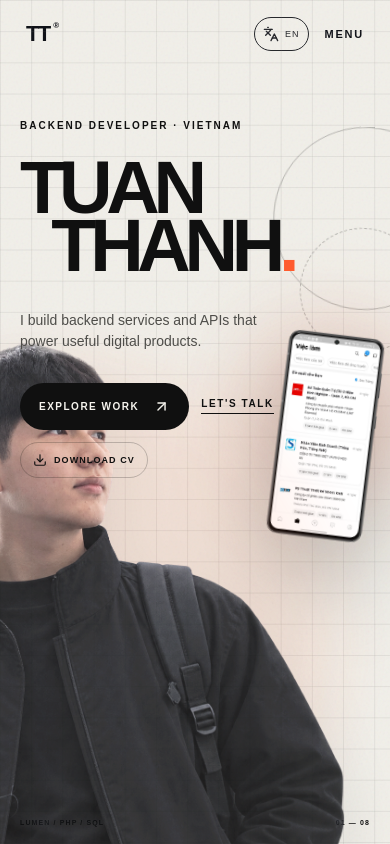
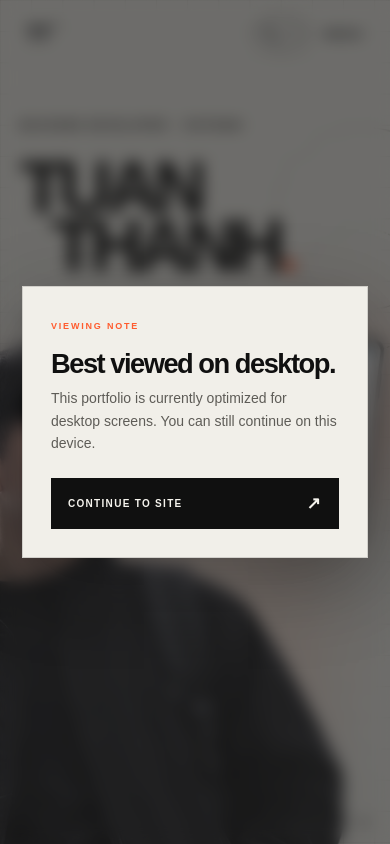
Before and after one commit to tuanthanh7/portfolio, a React (Vite) app: page / in a window 390 px wide. Shown: the top 844 px of the page. Built offline with nearby package versions, Linux system fonts and the light colour scheme.

Commit message:
Add mobile viewing notice

```diff
--- a/src/App.jsx
+++ b/src/App.jsx
@@ -21,6 +21,10 @@ gsap.registerPlugin(ScrollTrigger);
 
 export default function App() {
   const [activeProject, setActiveProject] = useState(0);
+  const [showDeviceNotice, setShowDeviceNotice] = useState(() =>
+    window.matchMedia("(max-width: 760px), (orientation: portrait)").matches &&
+    sessionStorage.getItem("portfolio-device-notice-dismissed") !== "1"
+  );
   const [language, setLanguage] = useState(() => localStorage.getItem("portfolio-language") === "vi" ? "vi" : "en");
   const lenisRef = useRef(null);
   const t = translations[language];
@@ -38,6 +42,11 @@ export default function App() {
     localStorage.setItem("portfolio-language", next);
     return next;
   });
+
+  const dismissDeviceNotice = () => {
+    sessionStorage.setItem("portfolio-device-notice-dismissed", "1");
+    setShowDeviceNotice(false);
+  };
 
   useEffect(() => {
     document.documentElement.lang = language;
@@ -133,6 +142,20 @@ export default function App() {
 
   return (
     <>
+      {showDeviceNotice && (
+        <div className="device-notice-backdrop" role="presentation">
+          <section className="device-notice" role="dialog" aria-modal="true" aria-labelledby="device-notice-title">
+            <span className="device-notice-kicker">{language === "vi" ? "GỢI Ý TRẢI NGHIỆM" : "VIEWING NOTE"}</span>
+            <h2 id="device-notice-title">{language === "vi" ? "Tốt nhất trên máy tính." : "Best viewed on desktop."}</h2>
+            <p>{language === "vi"
+              ? "Portfolio hiện được tối ưu cho màn hình máy tính. Bạn vẫn có thể tiếp tục xem trên thiết bị này."
+              : "This portfolio is currently optimized for desktop screens. You can still continue on this device."}</p>
+            <button className="device-notice-continue" type="button" onClick={dismissDeviceNotice}>
+              {language === "vi" ? "TIẾP TỤC VÀO TRANG" : "CONTINUE TO SITE"}<span aria-hidden="true">↗</span>
+            </button>
+          </section>
+        </div>
+      )}
       <CustomCursor />
       <Navbar language={language} onToggleLanguage={changeLanguage} t={t} />
 
--- a/src/styles/global.css
+++ b/src/styles/global.css
@@ -22,6 +22,27 @@ button, a { font: inherit; }
 button { border: 0; background: none; cursor: pointer; color: inherit; }
 a { color: inherit; text-decoration: none; }
 ::selection { background: var(--ink); color: var(--paper); }
+
+.device-notice-backdrop {
+  position: fixed; inset: 0; z-index: 2000; display: grid; place-items: center;
+  padding: 22px; background: rgba(16,16,16,.58); backdrop-filter: blur(8px);
+}
+.device-notice {
+  width: min(100%, 420px); padding: 28px; color: var(--ink); background: var(--paper);
+  border: 1px solid rgba(16,16,16,.14); box-shadow: 0 24px 80px rgba(0,0,0,.24);
+}
+.device-notice-kicker { font-size: 9px; font-weight: 800; letter-spacing: .2em; color: var(--accent); }
+.device-notice h2 { margin: 18px 0 10px; font-size: clamp(25px, 7vw, 34px); line-height: .98; letter-spacing: -.055em; }
+.device-notice p { margin: 0; max-width: 34em; color: #5e5c57; font-size: 14px; line-height: 1.6; }
+.device-notice-continue {
+  display: flex; width: 100%; justify-content: space-between; align-items: center; margin-top: 24px;
+  padding: 15px 17px; color: var(--white); background: var(--ink); font-size: 10px;
+  font-weight: 800; letter-spacing: .13em;
+}
+.device-notice-continue span { font-size: 17px; }
+@media (min-width: 761px) and (orientation: portrait) {
+  .device-notice-backdrop { padding: 28px; }
+}
 
 .navbar {
   position: fixed; z-index: 1000; top: 0; left: 0; right: 0;
```
